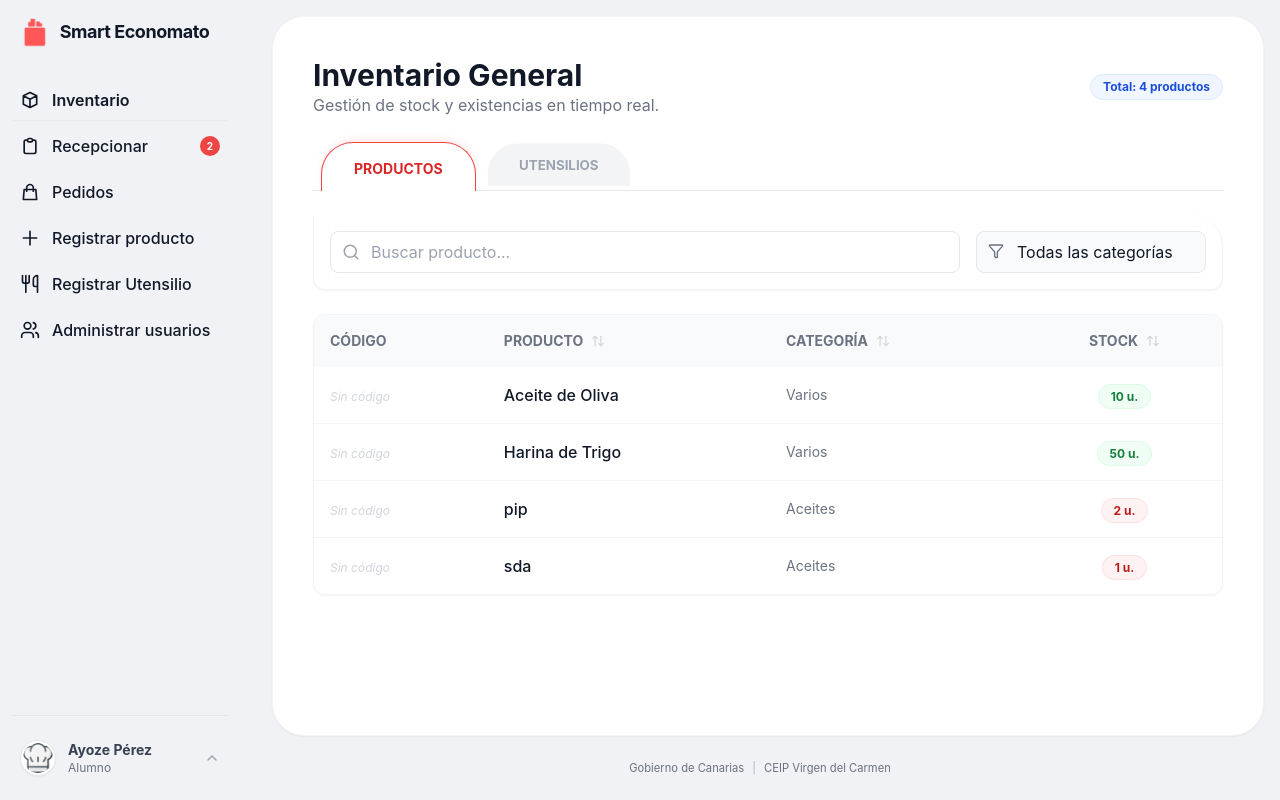
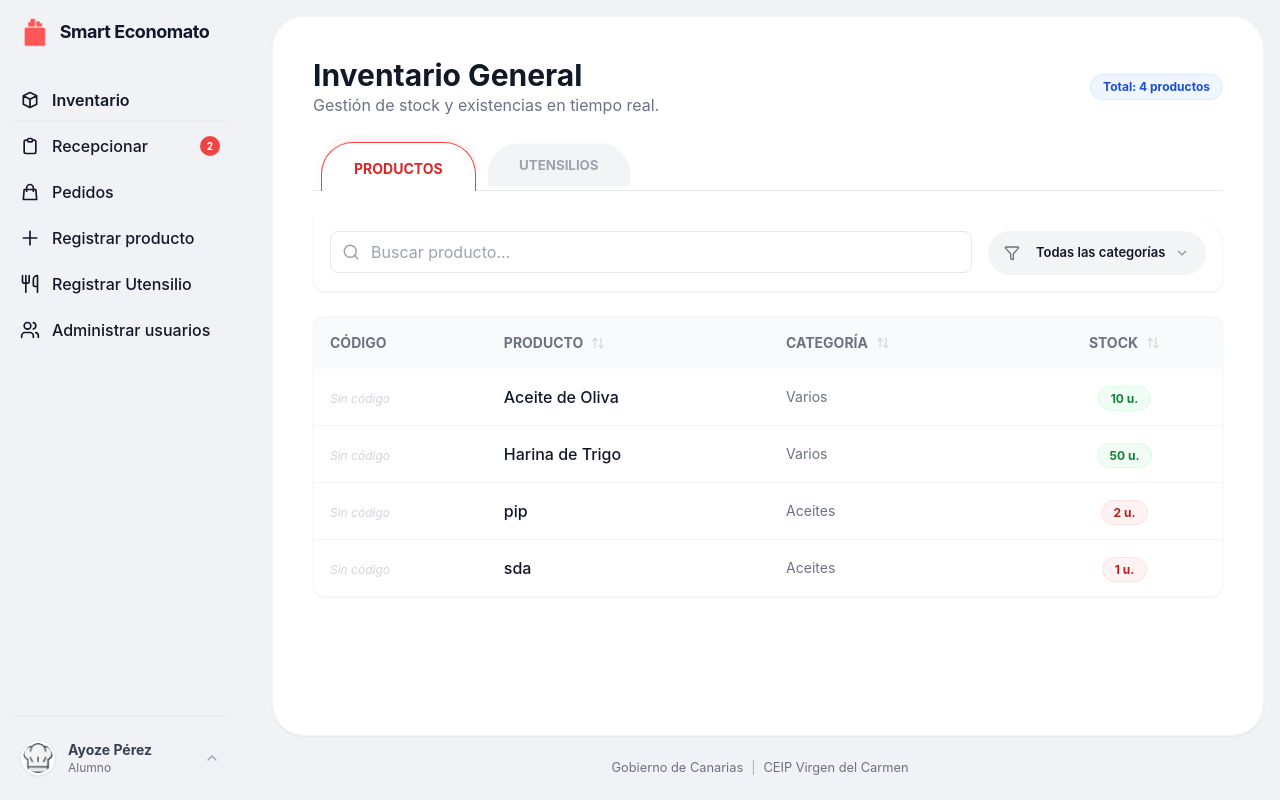
Before and after one commit to EnriquePM/SmartEconomato, a React (Vite) app in the folder EconomatoFront/: page /inventario in a window 1280 px wide. Built offline with nearby package versions, Linux system fonts and the light colour scheme; data requests are answered from the project's data file; sample sign-in values are in the browser's storage.

Commit message:
Creación de componente Select y modificacion de estilos

```diff
--- a/EconomatoFront/src/app/router.tsx
+++ b/EconomatoFront/src/app/router.tsx
@@ -1,6 +1,6 @@
 import type { RouteObject } from "react-router-dom";
 import { ProtectedRoute } from "../components/ProtectedRoute";
-import LoginPage2 from "../pages/LoginPrueba";
+import LoginPage from "../pages/LoginPage";
 import Layout from "../layout/Layout";
 import Inicio from "../pages/inicioPrueba";
 import IngresarProducto from "../pages/IngresarProducto";
@@ -17,7 +17,7 @@ export const routes: RouteObject[] = [
   {
     // 1. RUTA PÚBLICA: El Login siempre debe ser accesible
     path: "/login",
-    element: <LoginPage2 />,
+    element: <LoginPage />,
   },
   {
     // 2. RUTAS PROTEGIDAS: Todo lo que esté aquí dentro requiere localStorage
--- a/EconomatoFront/src/components/ui/Input.tsx
+++ b/EconomatoFront/src/components/ui/Input.tsx
@@ -1,18 +1,30 @@
+// src/components/ui/Input.tsx
 import React from 'react';
 
 interface InputProps {
-  type: 'text' | 'password' | 'email';
+  type: 'text' | 'password' | 'email' | 'number';
   placeholder: string;
-  value: string;
+  value: string | number;
   id: string;
+  label?: string;
   onChange: (val: string) => void;
+  className?: string;
 }
 
-export const Input = ({ type, placeholder, value, onChange, id }: InputProps) => (
-  <div className="w-full">
-    <label htmlFor={id} className="sr-only">
-      {placeholder}
-    </label>
+export const Input = ({ type, placeholder, value, onChange, id, label, className = "" }: InputProps) => (
+  <div className="w-full text-left">
+    {label ? (
+      <label
+        htmlFor={id}
+        className="block text-size-etiqueta text-etiqueta mb-2 ml-4 uppercase tracking-wide"
+      >
+        {label}
+      </label>
+    ) : (
+      <label htmlFor={id} className="sr-only">
+        {placeholder}
+      </label>
+    )}
 
     <input
       id={id}
@@ -20,7 +32,14 @@ export const Input = ({ type, placeholder, value, onChange, id }: InputProps) =>
       value={value}
       placeholder={placeholder}
       onChange={(e) => onChange(e.target.value)}
-      className="w-full bg-input border-none rounded-pill py-4 px-6 text-gray-700 focus:ring-2 focus:ring-slate-200 outline-none transition-all placeholder:text-secundario/50"
+      className={`
+        w-full bg-input border-none rounded-pill py-3 px-6
+        text-size-input font-semibold text-escritura
+        placeholder:text-relleno
+        focus:ring-2 focus:ring-gray-200 outline-none
+        transition-all
+        ${className}
+      `}
     />
   </div>
 );
--- /dev/null
+++ b/EconomatoFront/src/components/ui/select.tsx
@@ -0,0 +1,53 @@
+import React from 'react';
+
+interface Option {
+  value: string | number;
+  label: string;
+}
+
+interface SelectProps {
+  id?: string;
+  label?: string;
+  value: string | number;
+  options?: Option[];
+  onChange: (val: string) => void;
+  className?: string;
+  children?: React.ReactNode;
+}
+
+export const Select = ({ id, label, value, options, onChange, className = "", children }: SelectProps) => (
+  <div className="w-full text-left">
+    {label && (
+      <label htmlFor={id} className="block text-sm font-bold text-gray-700 mb-2 ml-4">
+        {label}
+      </label>
+    )}
+
+    <div className="relative w-full">
+      <select
+        id={id}
+        value={value}
+        onChange={(e) => onChange(e.target.value)}
+        className={`
+          w-full bg-input border-none rounded-pill py-3 pl-10 pr-10
+          text-[13px] font-semibold text-cuerpo
+          focus:ring-2 focus:ring-gray-200 outline-none
+          transition-all appearance-none cursor-pointer
+          ${className}
+        `}
+      >
+        {options
+          ? options.map((opt) => <option key={opt.value} value={opt.value}>{opt.label}</option>)
+          : children
+        }
+      </select>
+      <div className="pointer-events-none absolute inset-y-0 right-4 flex items-center text-gray-400">
+        <svg className="h-4 w-4 fill-current" viewBox="0 0 20 20">
+          <path d="M9.293 12.95l.707.707L15.657 8l-1.414-1.414L10 10.828 5.757 6.586 4.343 8z"/>
+        </svg>
+      </div>
+    </div>
+  </div>
+);
+
+export default Select;
--- a/EconomatoFront/src/pages/Inventario.tsx
+++ b/EconomatoFront/src/pages/Inventario.tsx
@@ -1,5 +1,7 @@
 import { useState, useEffect } from "react";
 import { Search, Filter, ArrowUpDown, ArrowUp, ArrowDown } from "lucide-react";
+import Select from "../components/ui/select";
+import Input from "../components/ui/Input";
 
 // YA NO NECESITAMOS IMPORTAR EL JSON LOCAL
 // import utensiliosData from "../data/utensilios.json";
@@ -195,11 +197,23 @@ const Inventario = () => {
 
         {/* Filtro Categoría */}
         <div className="relative">
-             <span className="absolute left-3 top-3 text-gray-500"><Filter size={16} /></span>
-            <select
-                className="pl-10 pr-8 py-2 border border-gray-200 rounded-lg bg-gray-50 cursor-pointer outline-none focus:ring-2 focus:ring-red-500 appearance-none"
+            {/* 1. Icono de Filtro:
+            - Usamos absolute para flotar sobre el select.
+            - top-1/2 y -translate-y-1/2 para que esté centrado verticalmente perfecto.
+            - pointer-events-none para que si el usuario hace clic en el icono, el select se abra igual.
+            */}
+            <span className="absolute left-4 top-1/2 -translate-y-1/2 text-secundario z-10 pointer-events-none">
+                <Filter size={16} />
+            </span>
+
+            {/* 2. Componente Select:
+            - Quitamos todas las clases de bordes y colores porque ya están en el componente.
+            - Añadimos "pl-12" (padding-left) para dejarle hueco al icono del filtro.
+            */}
+            <Select
                 value={filtroCategoria}
-                onChange={(e) => setFiltroCategoria(e.target.value)}
+                onChange={(val) => setFiltroCategoria(val)} // Recuerda que nuestro componente ya devuelve el valor directamente
+                className="pl-12"
             >
                 <option value="todos">Todas las categorías</option>
                 {vista === 'ingredientes' ? (
@@ -220,7 +234,7 @@ const Inventario = () => {
                         <option value="Textil">Textil / Uniformes</option>
                     </>
                 )}
-            </select>
+            </Select>
         </div>
       </div>
 
--- a/EconomatoFront/tailwind.config.js
+++ b/EconomatoFront/tailwind.config.js
@@ -6,13 +6,15 @@ export default {
   theme: {
     extend: {
       fontSize: {
-        'caption': ['0.7rem', { lineHeight: '1rem', fontWeight: '400' }],
+        'size-label': ['0.8rem', { lineHeight: '1rem', fontWeight: '700' }], //label
+        'size-input': ['0.85rem', { lineHeight: '1.25rem' }], //placeholder e input
+        'caption': ['0.8rem', { lineHeight: '1rem', fontWeight: '400' }], //footer
       },
       colors: {
         // Colores de marca basados en tus componentes
         primario: colors.black,       // El negro de tus botones y títulos
-        secundario: colors.gray[500], // El gris de tus subtítulos y footer
-
+        secundario: colors.gray[500], // El gris de tus subtítulos, placeholder y footer
+        acento: '#DC2626', // Focus
         // Superficies
         fondo: '#F0F2F5',             // Tu color de fondo personalizado
         tarjeta: colors.white,        // El blanco de tus contenedores
@@ -20,10 +22,13 @@ export default {
       },
       borderRadius: {
         'panel': '2rem',              // El rounded-[2rem] de tu layout
-        'pill': '30px',               // El rounded-[30px] de tus inputs
+        'pill': '25px',               // El rounded-[30px] de tus inputs
       },
       spacing: {
         'sidebar': '15rem',           // El sm:ml-60 (60 * 0.25rem = 15rem)
+      },
+      boxShadow: {
+        'focus-rojo': '0 -4px 10px -2px rgba(220, 38, 38, 0.1)',
       }
     },
   },
```
